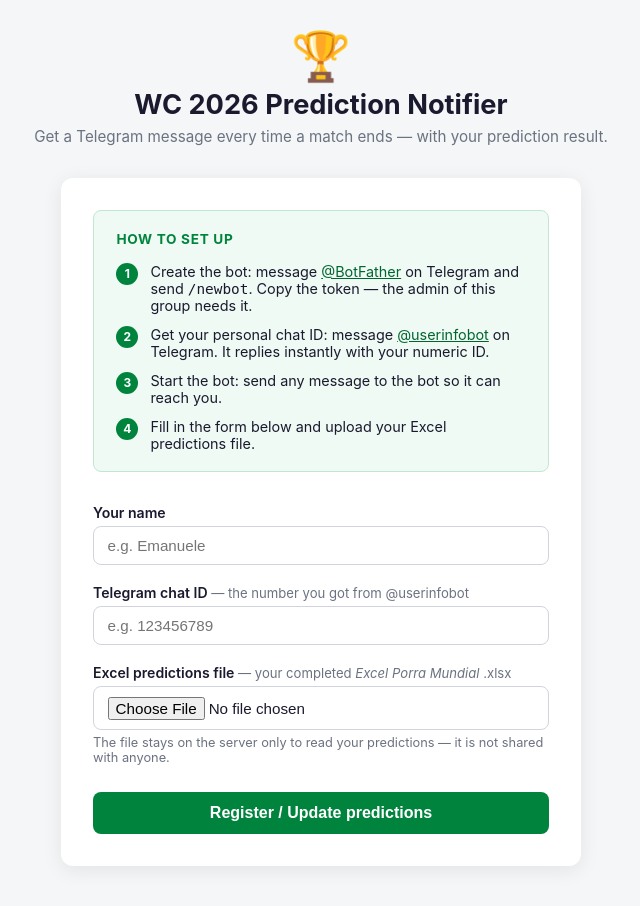
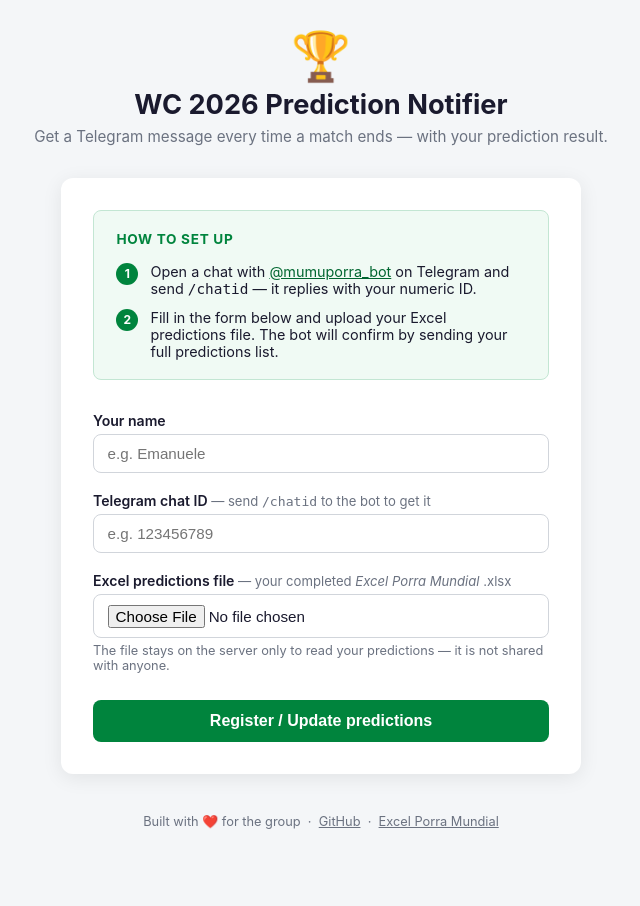
Before and after one commit to emanuele-dedonatis/excel-porra-munidal-2026-notifier, a FastAPI app: page / in a window 1280 px wide. Shown: the top 906 px of the page, without its empty margins (319-959 px from the left). After the commit the page ends 829 px from the top, so only its background shows below. Run offline with FastAPI, Linux system fonts and the light colour scheme.

Commit message:
Add chatid command

```diff
--- a/app/telegram_bot.py
+++ b/app/telegram_bot.py
@@ -234,6 +234,8 @@ async def _handle_update(update: dict, bot_token: str):
         await _handle_status(chat_id, bot_token)
     elif cmd == "/predictions":
         await _handle_predictions(chat_id, bot_token)
+    elif cmd == "/chatid":
+        await send_message(bot_token, chat_id, f"Your Telegram chat ID is: <code>{chat_id}</code>")
 
 
 async def send_predictions_to_user(chat_id: str, bot_token: str):
--- a/app/templates/index.html
+++ b/app/templates/index.html
@@ -128,19 +128,11 @@
     <h3>How to set up</h3>
     <div class="step">
       <div class="step-num">1</div>
-      <div>Create the bot: message <a href="https://t.me/BotFather" target="_blank">@BotFather</a> on Telegram and send <code>/newbot</code>. Copy the token — the admin of this group needs it.</div>
+      <div>Open a chat with <a href="https://t.me/mumuporra_bot" target="_blank">@mumuporra_bot</a> on Telegram and send <code>/chatid</code> — it replies with your numeric ID.</div>
     </div>
     <div class="step">
       <div class="step-num">2</div>
-      <div>Get your personal chat ID: message <a href="https://t.me/userinfobot" target="_blank">@userinfobot</a> on Telegram. It replies instantly with your numeric ID.</div>
-    </div>
-    <div class="step">
-      <div class="step-num">3</div>
-      <div>Start the bot: send any message to the bot so it can reach you.</div>
-    </div>
-    <div class="step">
-      <div class="step-num">4</div>
-      <div>Fill in the form below and upload your Excel predictions file.</div>
+      <div>Fill in the form below and upload your Excel predictions file. The bot will confirm by sending your full predictions list.</div>
     </div>
   </div>
 
@@ -153,7 +145,7 @@
     <div>
       <label for="chat_id">
         Telegram chat ID
-        <span>— the number you got from @userinfobot</span>
+        <span>— send <code>/chatid</code> to the bot to get it</span>
       </label>
       <input type="text" id="chat_id" name="telegram_chat_id" placeholder="e.g. 123456789" required />
     </div>
```
